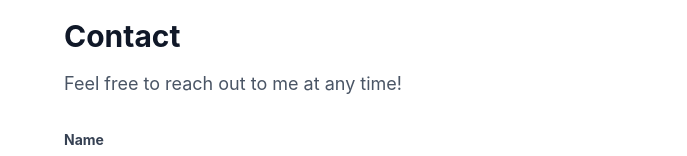
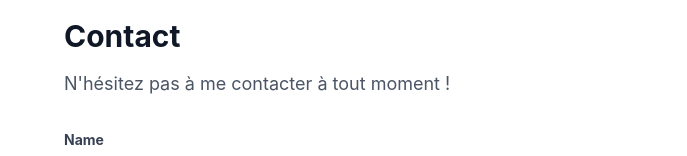
Before and after one commit to Lessa222/first_react_app, a React (Vite) app: page / in a window 1280 px wide. Shown: the part 1705-1861 px from the top of the page, without its empty margins (280-967 px from the left). Built offline with nearby package versions, Linux system fonts and the light colour scheme.

Commit message:
eighth commit

```diff
--- a/src/components/contact.jsx
+++ b/src/components/contact.jsx
@@ -11,7 +11,7 @@ export default function Contact() {
       <div className="mb-8">
         <h1 className="text-3xl font-bold mb-4 text-gray-900 ">Contact</h1>
         <p className="text-lg text-gray-600 dark:text-gray-400">
-          Feel free to reach out to me at any time!
+          {t("free")}
         </p>
       </div>
       <form onSubmit={handleSubmit} className="space-y-4">
--- a/src/locales/en/translation.json
+++ b/src/locales/en/translation.json
@@ -1,4 +1,5 @@
-{"accueil": "home",
+{
+    "accueil": "home",
   "apropos": "about",
   "contact": "Contact",
 "hello":"Hello, I am",
@@ -17,5 +18,6 @@
     "first":"Ecole Nationale d'Enseignement de l'Aéronautique et de la Météorologie (ENEAM)",
     "second":"Centre Nationale de Télé-enseignement de Madagascar (CNTEMAD)",
     "third":"Ecole Nationale de l'Informatique (ENI Fianarantsoa)"
+}  ,
+"free":"Feel free to reach out to me at any time!"
 }
-}
--- a/src/locales/fr/translation.json
+++ b/src/locales/fr/translation.json
@@ -18,5 +18,6 @@
     "first": "École Nationale d'Enseignement de l'Aéronautique et de la Météorologie (ENEAM)",
     "second": "Centre National de Télé-enseignement de Madagascar (CNTEMAD)",
     "third": "École Nationale d'Informatique (ENI Fianarantsoa)"
-  }
+  },
+  "free": "N'hésitez pas à me contacter à tout moment !"
 }
```
